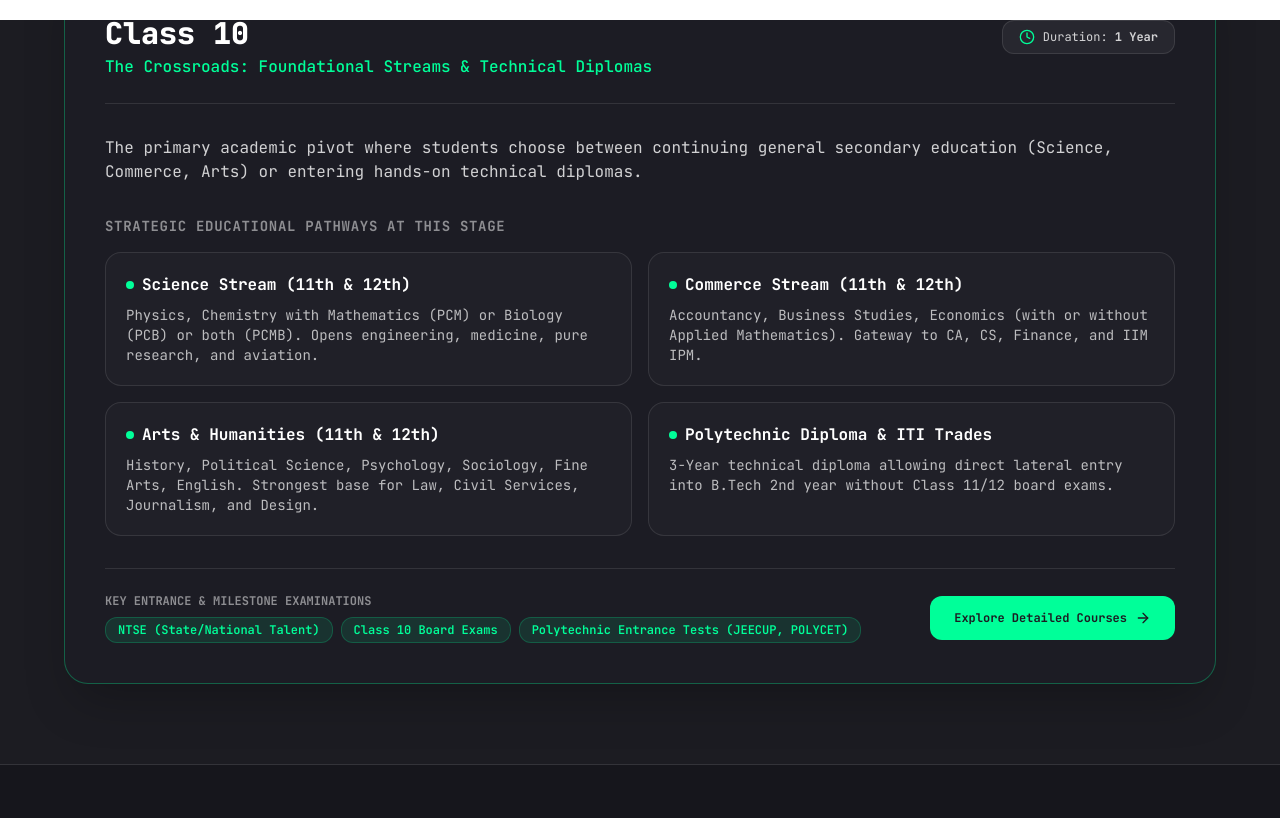
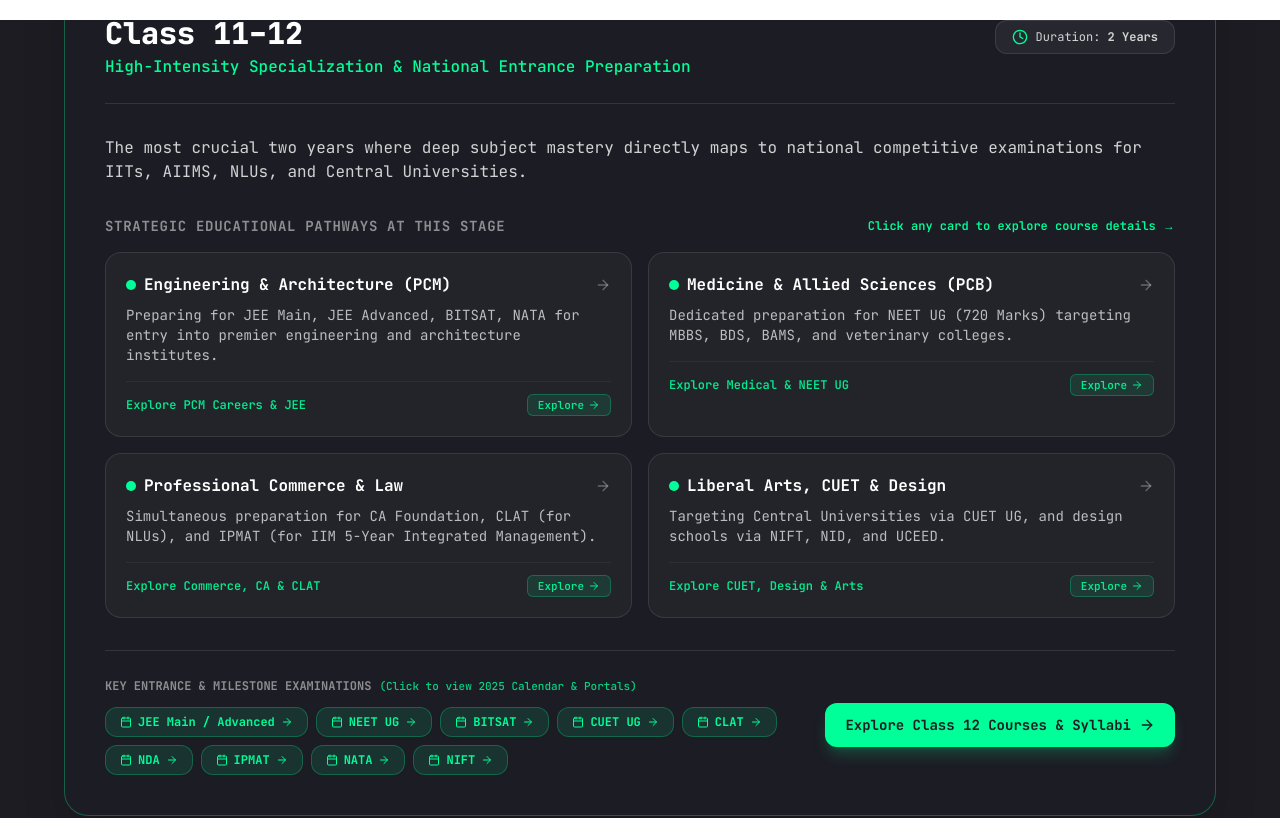
Before and after one commit to itsvk143/VIKASHCHEMISTRY, a Next.js app: page /Carrier in a window 1280 px wide. Shown: the part 1580-2398 px from the top of the page. Built offline with nearby package versions, Linux system fonts and the light colour scheme.

Commit message:
feat: make timeline milestone pathway cards and entrance exam pills fully clickable with smooth redirection

```diff
--- a/src/components/career/EducationTimeline.jsx
+++ b/src/components/career/EducationTimeline.jsx
@@ -11,6 +11,8 @@ import {
   BookOpen,
   Briefcase,
   Compass,
+  ExternalLink,
+  Calendar,
 } from "lucide-react";
 import { Button } from "@/components/ui/button";
 
@@ -20,26 +22,49 @@ const stages = [
     number: "01",
     name: "Class 10",
     tagline: "The Crossroads: Foundational Streams & Technical Diplomas",
-    description: "The primary academic pivot where students choose between continuing general secondary education (Science, Commerce, Arts) or entering hands-on technical diplomas.",
+    description:
+      "The primary academic pivot where students choose between continuing general secondary education (Science, Commerce, Arts) or entering hands-on technical diplomas.",
+    ctaText: "Explore Class 10 Pathways",
+    ctaLink: "#after-10",
     keyChoices: [
       {
         path: "Science Stream (11th & 12th)",
-        details: "Physics, Chemistry with Mathematics (PCM) or Biology (PCB) or both (PCMB). Opens engineering, medicine, pure research, and aviation.",
+        details:
+          "Physics, Chemistry with Mathematics (PCM) or Biology (PCB) or both (PCMB). Opens engineering, medicine, pure research, and aviation.",
+        link: "#after-10",
+        careerId: "cse-aiml",
+        badge: "Explore PCM & PCB",
       },
       {
         path: "Commerce Stream (11th & 12th)",
-        details: "Accountancy, Business Studies, Economics (with or without Applied Mathematics). Gateway to CA, CS, Finance, and IIM IPM.",
+        details:
+          "Accountancy, Business Studies, Economics (with or without Applied Mathematics). Gateway to CA, CS, Finance, and IIM IPM.",
+        link: "#after-10",
+        careerId: "ca",
+        badge: "Explore Commerce",
       },
       {
         path: "Arts & Humanities (11th & 12th)",
-        details: "History, Political Science, Psychology, Sociology, Fine Arts, English. Strongest base for Law, Civil Services, Journalism, and Design.",
+        details:
+          "History, Political Science, Psychology, Sociology, Fine Arts, English. Strongest base for Law, Civil Services, Journalism, and Design.",
+        link: "#after-10",
+        careerId: "law-clat",
+        badge: "Explore Humanities",
       },
       {
         path: "Polytechnic Diploma & ITI Trades",
-        details: "3-Year technical diploma allowing direct lateral entry into B.Tech 2nd year without Class 11/12 board exams.",
+        details:
+          "3-Year technical diploma allowing direct lateral entry into B.Tech 2nd year without Class 11/12 board exams.",
+        link: "#after-10",
+        careerId: "mechanical-eng",
+        badge: "Explore Polytechnic",
       },
     ],
-    examsToTarget: ["NTSE (State/National Talent)", "Class 10 Board Exams", "Polytechnic Entrance Tests (JEECUP, POLYCET)"],
+    examsToTarget: [
+      "NTSE (State/National Talent)",
+      "Class 10 Board Exams",
+      "Polytechnic Entrance Tests (JEECUP, POLYCET)",
+    ],
     duration: "1 Year",
   },
   {
@@ -47,26 +72,55 @@ const stages = [
     number: "02",
     name: "Class 11–12",
     tagline: "High-Intensity Specialization & National Entrance Preparation",
-    description: "The most crucial two years where deep subject mastery directly maps to national competitive examinations for IITs, AIIMS, NLUs, and Central Universities.",
+    description:
+      "The most crucial two years where deep subject mastery directly maps to national competitive examinations for IITs, AIIMS, NLUs, and Central Universities.",
+    ctaText: "Explore Class 12 Courses & Syllabi",
+    ctaLink: "#after-12",
     keyChoices: [
       {
         path: "Engineering & Architecture (PCM)",
-        details: "Preparing for JEE Main, JEE Advanced, BITSAT, NATA for entry into premier engineering and architecture institutes.",
+        details:
+          "Preparing for JEE Main, JEE Advanced, BITSAT, NATA for entry into premier engineering and architecture institutes.",
+        link: "#after-12",
+        careerId: "cse-aiml",
+        badge: "Explore PCM Careers & JEE",
       },
       {
         path: "Medicine & Allied Sciences (PCB)",
-        details: "Dedicated preparation for NEET UG (720 Marks) targeting MBBS, BDS, BAMS, and veterinary colleges.",
+        details:
+          "Dedicated preparation for NEET UG (720 Marks) targeting MBBS, BDS, BAMS, and veterinary colleges.",
+        link: "#after-12",
+        careerId: "mbbs",
+        badge: "Explore Medical & NEET UG",
       },
       {
         path: "Professional Commerce & Law",
-        details: "Simultaneous preparation for CA Foundation, CLAT (for NLUs), and IPMAT (for IIM 5-Year Integrated Management).",
+        details:
+          "Simultaneous preparation for CA Foundation, CLAT (for NLUs), and IPMAT (for IIM 5-Year Integrated Management).",
+        link: "#after-12",
+        careerId: "ca",
+        badge: "Explore Commerce, CA & CLAT",
       },
       {
         path: "Liberal Arts, CUET & Design",
-        details: "Targeting Central Universities via CUET UG, and design schools via NIFT, NID, and UCEED.",
+        details:
+          "Targeting Central Universities via CUET UG, and design schools via NIFT, NID, and UCEED.",
+        link: "#after-12",
+        careerId: "law-clat",
+        badge: "Explore CUET, Design & Arts",
       },
     ],
-    examsToTarget: ["JEE Main / Advanced", "NEET UG", "BITSAT", "CUET UG", "CLAT", "NDA", "IPMAT", "NATA", "NIFT"],
+    examsToTarget: [
+      "JEE Main / Advanced",
+      "NEET UG",
+      "BITSAT",
+      "CUET UG",
+      "CLAT",
+      "NDA",
+      "IPMAT",
+      "NATA",
+      "NIFT",
+    ],
     duration: "2 Years",
   },
   {
@@ -74,22 +128,39 @@ const stages = [
     number: "03",
     name: "Diploma / Vocational",
     tagline: "Job-Ready Technical Skills & Lateral Pathways",
-    description: "Hands-on polytechnic diplomas and specialized vocational certificates designed for rapid workforce integration or lateral university entry.",
+    description:
+      "Hands-on polytechnic diplomas and specialized vocational certificates designed for rapid workforce integration or lateral university entry.",
+    ctaText: "Explore Polytechnic & Trades",
+    ctaLink: "#after-10",
     keyChoices: [
       {
         path: "Polytechnic in Core Engineering",
-        details: "Mechanical, Civil, Electrical, Automobile, Computer Engineering with practical workshop experience.",
+        details:
+          "Mechanical, Civil, Electrical, Automobile, Computer Engineering with practical workshop experience.",
+        link: "#after-10",
+        careerId: "mechanical-eng",
+        badge: "Explore Engineering Diplomas",
       },
       {
         path: "Paramedical & Allied Health Diplomas",
-        details: "Diploma in Medical Lab Technology (DMLT), Radiography, Dialysis, and Pharmacy (D.Pharm).",
+        details:
+          "Diploma in Medical Lab Technology (DMLT), Radiography, Dialysis, and Pharmacy (D.Pharm).",
+        link: "#after-12",
+        careerId: "mbbs",
+        badge: "Explore Allied Health",
       },
       {
         path: "Design & Hotel Operations",
-        details: "Hospitality operations, digital graphics, interior styling, and commercial animation.",
+        details:
+          "Hospitality operations, digital graphics, interior styling, and commercial animation.",
+        link: "#after-10",
+        careerId: "law-clat",
+        badge: "Explore Vocational Trades",
       },
     ],
-    examsToTarget: ["State Lateral Entry Entrance Tests (LEET / OJEE Lateral) for direct B.Tech 2nd year"],
+    examsToTarget: [
+      "State Lateral Entry Entrance Tests (LEET / OJEE Lateral) for direct B.Tech 2nd year",
+    ],
     duration: "2 to 3 Years",
   },
   {
@@ -97,26 +168,50 @@ const stages = [
     number: "04",
     name: "Graduation (UG)",
     tagline: "Core Professional Degree & Academic Specialization",
-    description: "Earning your primary undergraduate degree (B.Tech, MBBS, B.Com, BA, BBA, B.Des, B.Pharm) with internships, campus placements, and research projects.",
+    description:
+      "Earning your primary undergraduate degree (B.Tech, MBBS, B.Com, BA, BBA, B.Des, B.Pharm) with internships, campus placements, and research projects.",
+    ctaText: "Explore Visual Career Roadmap",
+    ctaLink: "#roadmap",
     keyChoices: [
       {
         path: "Technical Degrees (B.Tech / B.E.)",
-        details: "4-Year engineering curriculum with campus recruitment in tech, core industries, and consulting.",
+        details:
+          "4-Year engineering curriculum with campus recruitment in tech, core industries, and consulting.",
+        link: "#roadmap",
+        careerId: "cse-aiml",
+        badge: "View B.Tech Roadmap",
       },
       {
         path: "Clinical Healthcare (MBBS / BDS / BAMS / BPT)",
-        details: "Rigorous clinical hospital rotations followed by 1-year mandatory rotatory internship.",
+        details:
+          "Rigorous clinical hospital rotations followed by 1-year mandatory rotatory internship.",
+        link: "#comparisons",
+        careerId: "mbbs",
+        badge: "Compare MBBS vs BDS",
       },
       {
         path: "Commerce, Business & Law (B.Com / BBA / BA LLB)",
-        details: "Corporate internships in auditing, investment banks, law firms, and consulting enterprises.",
+        details:
+          "Corporate internships in auditing, investment banks, law firms, and consulting enterprises.",
+        link: "#comparisons",
+        careerId: "ca",
+        badge: "Compare CA vs CMA",
       },
       {
         path: "Pure Sciences & Humanities (B.Sc / BA)",
-        details: "Foundation for Master's, civil services preparation, academic research, and policy analysis.",
+        details:
+          "Foundation for Master's, civil services preparation, academic research, and policy analysis.",
+        link: "#govt-jobs",
+        careerId: "cse-aiml",
+        badge: "Explore Civil Services",
       },
     ],
-    examsToTarget: ["Campus Placement Drives", "CAT / XAT (for MBA)", "GATE (for M.Tech / PSUs)", "UPSC CSE Prelims in final year"],
+    examsToTarget: [
+      "Campus Placement Drives",
+      "CAT / XAT (for MBA)",
+      "GATE (for M.Tech / PSUs)",
+      "UPSC CSE Prelims in final year",
+    ],
     duration: "3 to 5.5 Years",
   },
   {
@@ -124,22 +219,43 @@ const stages = [
     number: "05",
     name: "Post-Graduation (PG)",
     tagline: "Advanced Mastery, Management Leadership & Master's Abroad",
-    description: "Deepening domain expertise through MBA, M.Tech, MD/MS, LLM, or Master's degrees abroad to unlock executive and specialist positions.",
+    description:
+      "Deepening domain expertise through MBA, M.Tech, MD/MS, LLM, or Master's degrees abroad to unlock executive and specialist positions.",
+    ctaText: "Explore Government Exams & PG Jobs",
+    ctaLink: "#govt-jobs",
     keyChoices: [
       {
         path: "Management Education (MBA / PGDM)",
-        details: "IIMs and top global B-Schools targeting product management, strategy consulting, and private equity.",
+        details:
+          "IIMs and top global B-Schools targeting product management, strategy consulting, and private equity.",
+        link: "#roadmap",
+        careerId: "ca",
+        badge: "View MBA & IIM Pathways",
       },
       {
         path: "Medical Specialization (MD / MS / DNB)",
-        details: "3-Year residency in Cardiology, Neurology, Orthopedics, Pediatrics, or General Surgery via NEET PG.",
+        details:
+          "3-Year residency in Cardiology, Neurology, Orthopedics, Pediatrics, or General Surgery via NEET PG.",
+        link: "#roadmap",
+        careerId: "mbbs",
+        badge: "Explore Clinical Specialization",
       },
       {
         path: "Engineering & Applied Sciences (M.Tech / MS)",
-        details: "Specializing in VLSI, AI/ML, Aerospace, Robotics, or Data Science via GATE or GRE for international universities.",
+        details:
+          "Specializing in VLSI, AI/ML, Aerospace, Robotics, or Data Science via GATE or GRE for international universities.",
+        link: "#study-abroad",
+        careerId: "cse-aiml",
+        badge: "Explore Study Abroad & GATE",
       },
     ],
-    examsToTarget: ["CAT", "GATE", "NEET PG / INI-CET", "UGC NET", "GMAT / GRE for Study Abroad"],
+    examsToTarget: [
+      "CAT",
+      "GATE",
+      "NEET PG / INI-CET",
+      "UGC NET",
+      "GMAT / GRE for Study Abroad",
+    ],
     duration: "2 to 3 Years",
   },
   {
@@ -147,19 +263,34 @@ const stages = [
     number: "06",
     name: "Professional Specialisation",
     tagline: "Super-Speciality, Global Credentials & Licensing",
-    description: "Attaining the highest tier of professional practice certifications such as Medical Super-Speciality (DM/MCh), CFA Level 3, or Ph.D. dissertations.",
+    description:
+      "Attaining the highest tier of professional practice certifications such as Medical Super-Speciality (DM/MCh), CFA Level 3, or Ph.D. dissertations.",
+    ctaText: "Explore Scholarships & Fellowships",
+    ctaLink: "#scholarships",
     keyChoices: [
       {
         path: "Medical Super-Speciality (DM / MCh / DrNB)",
-        details: "Cardiovascular thoracic surgery, neurosurgery, medical oncology, surgical gastroenterology.",
+        details:
+          "Cardiovascular thoracic surgery, neurosurgery, medical oncology, surgical gastroenterology.",
+        link: "#roadmap",
+        careerId: "mbbs",
+        badge: "View Super-Speciality",
       },
       {
         path: "Doctoral Research (Ph.D.)",
-        details: "Original laboratory research, patent filings, and peer-reviewed international scientific publications.",
+        details:
+          "Original laboratory research, patent filings, and peer-reviewed international scientific publications.",
+        link: "#scholarships",
+        careerId: "cse-aiml",
+        badge: "Explore Research Grants",
       },
       {
         path: "Global Financial & Legal Accreditations",
-        details: "CFA Charterholder, FRM (Financial Risk Manager), International Bar admissions.",
+        details:
+          "CFA Charterholder, FRM (Financial Risk Manager), International Bar admissions.",
+        link: "#study-abroad",
+        careerId: "ca",
+        badge: "Explore Global Credentials",
       },
     ],
     examsToTarget: ["NEET SS (Super Speciality)", "CSIR NET JRF", "CFA Level 3"],
@@ -170,35 +301,58 @@ const stages = [
     number: "07",
     name: "Career & Leadership",
     tagline: "Industry Leadership, Public Governance & Entrepreneurship",
-    description: "The peak destination where your educational journey translates into leadership roles, enterprise creation, public governance, or scientific breakthroughs.",
+    description:
+      "The peak destination where your educational journey translates into leadership roles, enterprise creation, public governance, or scientific breakthroughs.",
+    ctaText: "Book 1-on-1 Guidance with CVK Sir",
+    ctaLink: "#counselling",
     keyChoices: [
       {
         path: "Corporate & Technology Leadership",
-        details: "Engineering Director, Chief Technology Officer (CTO), Chief Financial Officer (CFO), Partner in Consulting.",
+        details:
+          "Engineering Director, Chief Technology Officer (CTO), Chief Financial Officer (CFO), Partner in Consulting.",
+        link: "#roadmap",
+        careerId: "cse-aiml",
+        badge: "View Leadership Trajectory",
       },
       {
         path: "Public Governance & Civil Services",
-        details: "District Administration, Ministry Policy Direction, Diplomatic missions, Police leadership.",
+        details:
+          "District Administration, Ministry Policy Direction, Diplomatic missions, Police leadership.",
+        link: "#govt-jobs",
+        careerId: "ca",
+        badge: "Explore IAS / IPS Pathways",
       },
       {
         path: "Entrepreneurship & Innovation",
-        details: "Founding venture-backed technology startups, private hospitals, clinical diagnostics, or industrial firms.",
+        details:
+          "Founding venture-backed technology startups, private hospitals, clinical diagnostics, or industrial firms.",
+        link: "#counselling",
+        careerId: "cse-aiml",
+        badge: "Connect with Mentors",
       },
     ],
-    examsToTarget: ["Executive Leadership Programs", "Civil Services In-Service Promotions"],
+    examsToTarget: [
+      "Executive Leadership Programs",
+      "Civil Services In-Service Promotions",
+    ],
     duration: "Lifelong Progression",
   },
 ];
 
-export default function EducationTimeline() {
-  const [activeStage, setActiveStage] = useState(0);
+export default function EducationTimeline({ onSelectCareer }) {
+  const [activeStage, setActiveStage] = useState(1); // default to Class 11-12 as shown in user screenshot
 
   const stage = stages[activeStage];
+
+  const handleCardClick = (choice) => {
+    if (choice.careerId && onSelectCareer) {
+      onSelectCareer(choice.careerId);
+    }
+  };
 
   return (
     <section id="timeline" className="py-20 bg-primary relative text-white border-b border-white/10">
       <div className="container mx-auto px-4 sm:px-6">
-
         {/* Section Header */}
         <div className="text-center max-w-3xl mx-auto mb-14">
           <div className="inline-flex items-center gap-2 px-3 py-1 rounded-full bg-accent/10 border border-accent/20 text-accent text-xs font-semibold uppercase tracking-wider mb-3">
@@ -208,19 +362,19 @@ export default function EducationTimeline() {
             Interactive <span className="text-accent">Education Timeline</span>
           </h2>
           <p className="text-white/70 text-sm sm:text-base">
-            Click on any academic milestone to explore key choices, transition exams, duration, and future career horizons.
+            Click on any academic milestone or pathway card to navigate directly to the relevant course details, entrance exams, and career roadmaps.
           </p>
         </div>
 
         {/* Horizontal Timeline Bar */}
-        <div className="flex items-center justify-between overflow-x-auto pb-4 mb-10 gap-3 scrollbar-none">
+        <div className="flex items-center gap-3 overflow-x-auto pb-4 mb-10 no-scrollbar">
           {stages.map((st, idx) => {
             const isActive = activeStage === idx;
             return (
               <button
                 key={st.id}
                 onClick={() => setActiveStage(idx)}
-                className={`flex-shrink-0 flex items-center gap-2 px-4 py-3 rounded-2xl border transition-all text-xs sm:text-sm font-bold ${
+                className={`flex-shrink-0 flex items-center gap-2 px-4 py-3 rounded-2xl border transition-all text-xs sm:text-sm font-bold cursor-pointer ${
                   isActive
                     ? "bg-accent text-primary border-accent shadow-lg shadow-accent/20 scale-105"
                     : "bg-white/[0.03] text-white/70 border-white/10 hover:border-accent/40 hover:text-white"
@@ -274,56 +428,81 @@ export default function EducationTimeline() {
               {stage.description}
             </p>
 
-            {/* Pathways Grid for This Stage */}
-            <h4 className="text-sm font-bold uppercase tracking-wider text-white/50 mb-4">
+            {/* Pathways Grid for This Stage (CLICKABLE) */}
+            <div className="flex items-center justify-between mb-4">
+              <h4 className="text-sm font-bold uppercase tracking-wider text-white/50">
                 Strategic Educational Pathways at this Stage
               </h4>
+              <span className="text-xs text-accent font-semibold hidden sm:inline">
+                Click any card to explore course details →
+              </span>
+            </div>
 
             <div className="grid grid-cols-1 sm:grid-cols-2 gap-4 mb-8">
               {stage.keyChoices.map((choice, cIdx) => (
-                <div
+                <a
                   key={cIdx}
-                  className="bg-white/[0.02] border border-white/10 rounded-2xl p-5 hover:border-accent/40 transition-colors"
+                  href={choice.link}
+                  onClick={() => handleCardClick(choice)}
+                  className="group block bg-white/[0.03] hover:bg-white/[0.07] border border-white/10 hover:border-accent rounded-2xl p-5 transition-all duration-300 hover:shadow-xl hover:shadow-accent/10 hover:-translate-y-1 cursor-pointer"
                 >
-                  <h5 className="font-bold text-white text-base mb-2 flex items-center gap-2">
-                    <span className="w-2 h-2 rounded-full bg-accent" />
+                  <div className="flex items-start justify-between gap-2 mb-2">
+                    <h5 className="font-bold text-white group-hover:text-accent text-base transition-colors flex items-center gap-2">
+                      <span className="w-2.5 h-2.5 rounded-full bg-accent flex-shrink-0 group-hover:scale-125 transition-transform" />
                       {choice.path}
                     </h5>
-                  <p className="text-xs sm:text-sm text-white/70 leading-relaxed">
+                    <ArrowRight className="w-4 h-4 text-white/30 group-hover:text-accent group-hover:translate-x-1 transition-all flex-shrink-0 mt-1" />
+                  </div>
+                  <p className="text-xs sm:text-sm text-white/70 leading-relaxed mb-4">
                     {choice.details}
                   </p>
+                  <div className="pt-3 border-t border-white/5 flex items-center justify-between text-xs font-semibold text-accent/90 group-hover:text-accent">
+                    <span>{choice.badge || "Explore Pathway & Courses"}</span>
+                    <span className="text-[11px] px-2.5 py-0.5 rounded-md bg-accent/10 group-hover:bg-accent group-hover:text-primary transition-colors border border-accent/25 flex items-center gap-1">
+                      Explore <ArrowRight className="w-3 h-3 inline" />
+                    </span>
                   </div>
+                </a>
               ))}
             </div>
 
-            {/* Transition Exams to Target */}
-            <div className="pt-6 border-t border-white/10 flex flex-col sm:flex-row sm:items-center justify-between gap-4">
+            {/* Transition Exams to Target (CLICKABLE) */}
+            <div className="pt-6 border-t border-white/10 flex flex-col sm:flex-row sm:items-center justify-between gap-6">
               <div>
-                <span className="text-xs uppercase font-bold text-white/50 block mb-2">
+                <div className="flex items-center gap-2 mb-2.5">
+                  <span className="text-xs uppercase font-bold text-white/50 block">
                     Key Entrance &amp; Milestone Examinations
                   </span>
+                  <span className="text-[11px] text-accent/80 font-medium">
+                    (Click to view 2025 Calendar &amp; Portals)
+                  </span>
+                </div>
                 <div className="flex flex-wrap gap-2">
                   {stage.examsToTarget.map((exam, eIdx) => (
-                    <span
+                    <a
                       key={eIdx}
-                      className="px-3 py-1 rounded-xl bg-accent/10 border border-accent/20 text-accent text-xs font-semibold"
+                      href="#exam-calendar"
+                      title={`View ${exam} Schedule, Syllabus & Application Portal in 2025 Calendar`}
+                      className="group/exam px-3.5 py-1.5 rounded-xl bg-accent/10 hover:bg-accent border border-accent/25 hover:border-accent text-accent hover:text-primary text-xs font-bold transition-all duration-200 hover:scale-105 inline-flex items-center gap-1.5 cursor-pointer shadow-sm"
                     >
-                      {exam}
-                    </span>
+                      <Calendar className="w-3 h-3 text-accent group-hover/exam:text-primary transition-colors" />
+                      <span>{exam}</span>
+                      <ArrowRight className="w-3 h-3 text-accent group-hover/exam:text-primary group-hover/exam:translate-x-0.5 transition-transform" />
+                    </a>
                   ))}
                 </div>
               </div>
 
-              <a href="#after-12" className="flex-shrink-0">
-                <Button className="bg-accent text-primary font-bold hover:bg-accent-hover rounded-xl text-xs flex items-center gap-2">
-                  <span>Explore Detailed Courses</span>
+              {/* Main Stage Primary CTA Button */}
+              <a href={stage.ctaLink} className="flex-shrink-0 self-start sm:self-center">
+                <Button className="bg-accent text-primary font-bold hover:bg-accent-hover rounded-xl text-xs sm:text-sm flex items-center gap-2 px-5 py-3 shadow-lg shadow-accent/20 hover:scale-105 transition-all cursor-pointer">
+                  <span>{stage.ctaText}</span>
                   <ArrowRight className="w-4 h-4" />
                 </Button>
               </a>
             </div>
           </motion.div>
         </AnimatePresence>
-
       </div>
     </section>
   );
```
Also changed, not shown: src/components/career/CareerDetailModal.jsx (+17 -1 lines), src/components/career/Class10Explorer.jsx (+9 -2 lines). Lines whose indentation alone changed are shown as unchanged.
